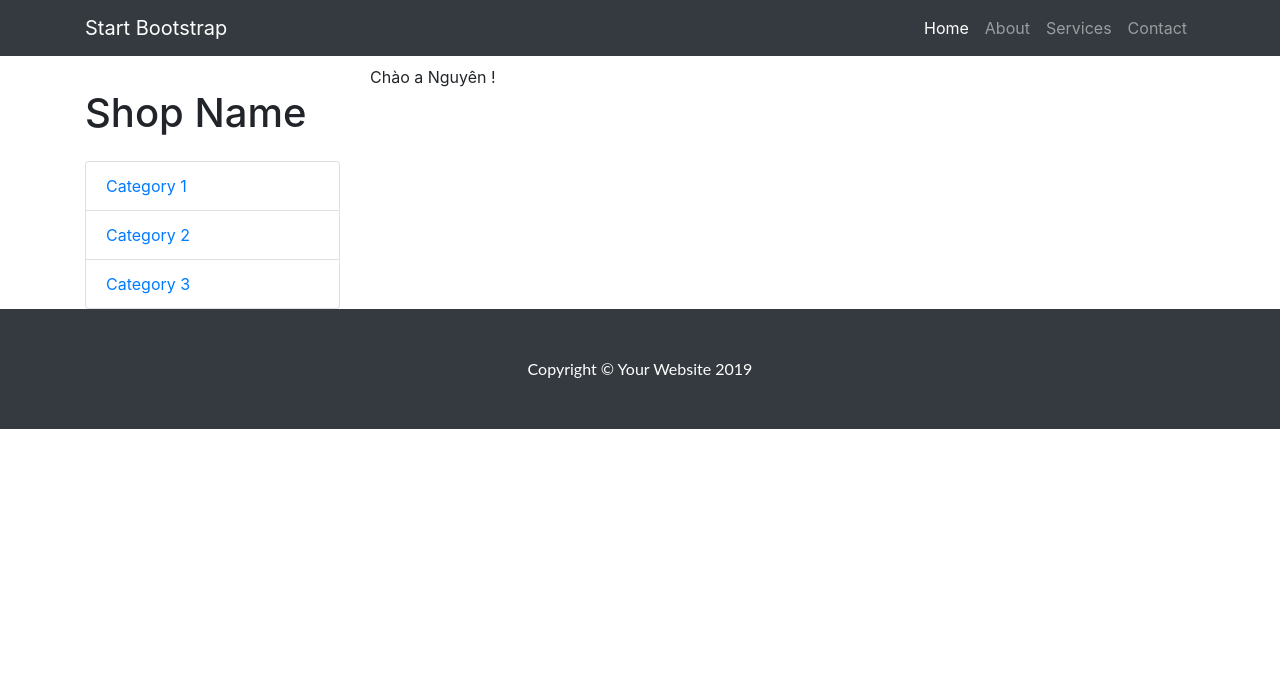
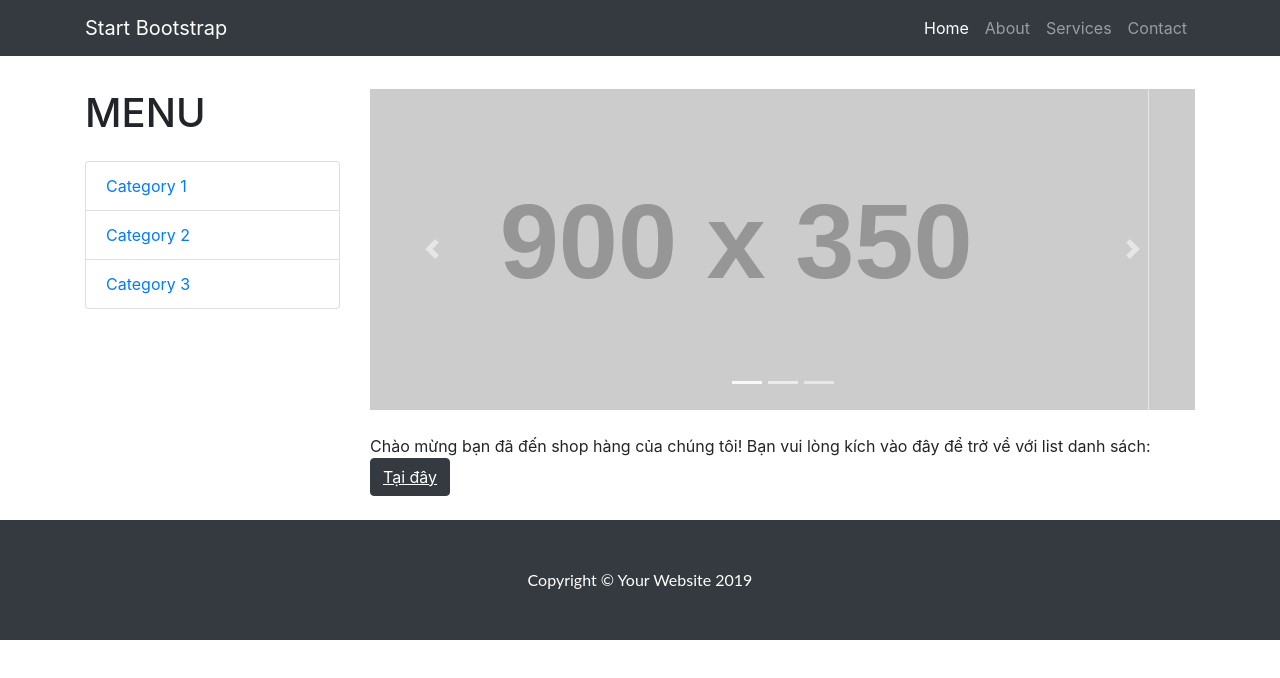
Before and after one commit to okmen2012/bai1-ph07398, an Angular app: page /about in a window 1280 px wide. Shown: the top 678 px of the page. Built offline with nearby package versions, Linux system fonts and the light colour scheme.

Commit message:
5 files modified, 6 added

```diff
--- a/src/app/about/about.component.html
+++ b/src/app/about/about.component.html
@@ -1,3 +1,5 @@
 <p>
-Chào a Nguyên !
+Chào mừng bạn đã đến shop hàng của chúng tôi!
+Bạn vui lòng kích vào đây để trở về với list danh sách:
+<label type="button" class="btn btn-dark" routerLink="/home"><u>Tại đây</u></label>
 </p>
--- a/src/app/app.component.html
+++ b/src/app/app.component.html
@@ -16,10 +16,10 @@
             <a class="nav-link" routerLink="/about">About</a>
           </li>
           <li class="nav-item">
-            <a class="nav-link" href="#">Services</a>
+            <a class="nav-link" routerLink="/service">Services</a>
           </li>
           <li class="nav-item">
-            <a class="nav-link" href="#">Contact</a>
+            <a class="nav-link" routerLink="/contact">Contact</a>
           </li>
         </ul>
       </div>
@@ -39,7 +39,9 @@
       <!-- /.col-lg-3 -->
 
       <div class="col-lg-9">
+          <app-slide></app-slide>
         <router-outlet></router-outlet>
+
         <!-- <app-product-manager></app-product-manager> -->
         <!-- <app-product-add></app-product-add>
         <app-slide></app-slide>
--- a/src/app/app.module.ts
+++ b/src/app/app.module.ts
@@ -17,10 +17,12 @@ import { ProductDetailComponent } from './product-detail/product-detail.componen
 import { ProductService } from './service/product.service';
 import { ProductAddComponent } from './product-add/product-add.component';
 import { NotFoundComponent } from './not-found/not-found.component';
+import { ServiceComponent } from './service/service.component';
+import { ContactComponent } from './contact/contact.component';
 
 @NgModule({
   imports:      [ BrowserModule, FormsModule, AppRoutingModule ],
-  declarations: [ AppComponent, HelloComponent, CategoryComponent, SlideComponent, ProductListComponent, ProductComponent, ProductManagerComponent, AboutComponent, HomeComponent, ProductDetailComponent, ProductAddComponent, NotFoundComponent ],
+  declarations: [ AppComponent, HelloComponent, CategoryComponent, SlideComponent, ProductListComponent, ProductComponent, ProductManagerComponent, AboutComponent, HomeComponent, ProductDetailComponent, ProductAddComponent, NotFoundComponent, ServiceComponent, ContactComponent ],
   bootstrap:    [ AppComponent ],
   providers: [ProductService]
 })
--- a/src/app/category/category.component.html
+++ b/src/app/category/category.component.html
@@ -1,4 +1,4 @@
-<h1 class="my-4">Shop Name</h1>
+<h1 class="my-4">MENU</h1>
   <div class="list-group">
     <a href="#" class="list-group-item">Category 1</a>
     <a href="#" class="list-group-item">Category 2</a>
--- /dev/null
+++ b/src/app/contact/contact.component.html
@@ -0,0 +1,5 @@
+<p>
+Nguyễn Hữu Nguyên <br>
+03623488338 (viettel) <br>
+<strong><font color="red">Luôn luôn lắng nghe, lâu lâu mới hiểu ^^!</font></strong>
+</p>
--- /dev/null
+++ b/src/app/contact/contact.component.ts
@@ -0,0 +1,15 @@
+import { Component, OnInit } from '@angular/core';
+
+@Component({
+  selector: 'app-contact',
+  templateUrl: './contact.component.html',
+  styleUrls: ['./contact.component.css']
+})
+export class ContactComponent implements OnInit {
+
+  constructor() { }
+
+  ngOnInit() {
+  }
+
+}
--- /dev/null
+++ b/src/app/service/service.component.html
@@ -0,0 +1,3 @@
+<p>
+Cảm ơn quý khách đã ủng hộ shop của chúng tôi.
+</p>
--- /dev/null
+++ b/src/app/service/service.component.ts
@@ -0,0 +1,15 @@
+import { Component, OnInit } from '@angular/core';
+
+@Component({
+  selector: 'app-service',
+  templateUrl: './service.component.html',
+  styleUrls: ['./service.component.css']
+})
+export class ServiceComponent implements OnInit {
+
+  constructor() { }
+
+  ngOnInit() {
+  }
+
+}
```
Also changed, not shown: src/app/app-routing.module.ts (+5 -2 lines), src/app/contact/contact.component.css (added), src/app/service/service.component.css (added).
